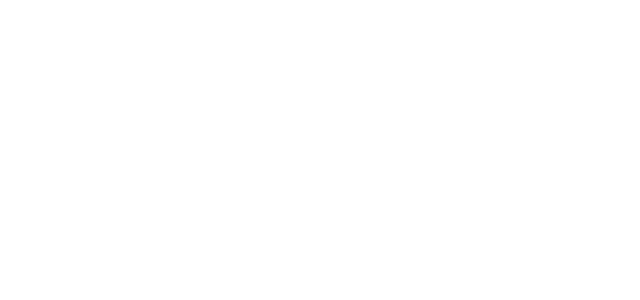
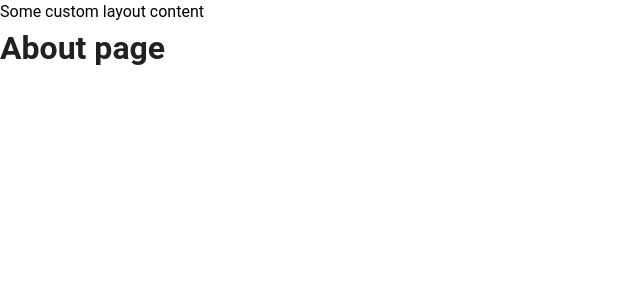
Before and after one commit to Galvesmash/galvesmash-website, a Nuxt app: page /about in a window 1280 px wide. Before the commit this address had no page. Shown: the top 300 px of the page, without its empty margins (0-640 px from the left). Built offline with nearby package versions, Linux system fonts and the light colour scheme.

Commit message:
pages and layouts

```diff
--- a/app.vue
+++ b/app.vue
@@ -1,7 +1,13 @@
 <template>
-  <NuxtLayout>
+  <!-- <NuxtLayout :name="layout"> -->
+    <NuxtLayout>
     <v-app>
       <NuxtPage />
     </v-app>
   </NuxtLayout>
 </template>
+
+<script setup lang="ts">
+  // You might choose this based on an API call or logged-in status
+  const layout = "default";
+</script>
--- /dev/null
+++ b/layouts/custom.vue
@@ -0,0 +1,6 @@
+<template>
+  <div>
+    <p>Some custom layout content</p>
+    <slot />
+  </div>
+</template>
--- /dev/null
+++ b/layouts/default.vue
@@ -0,0 +1,6 @@
+<template>
+  <div>
+    <p>Some default layout content shared across all pages</p>
+    <slot />
+  </div>
+</template>
--- /dev/null
+++ b/pages/about.vue
@@ -0,0 +1,9 @@
+<template>
+  <h1>About page</h1>
+</template>
+
+<script setup lang="ts">
+  definePageMeta({
+    layout: 'custom'
+  })
+</script>
```
